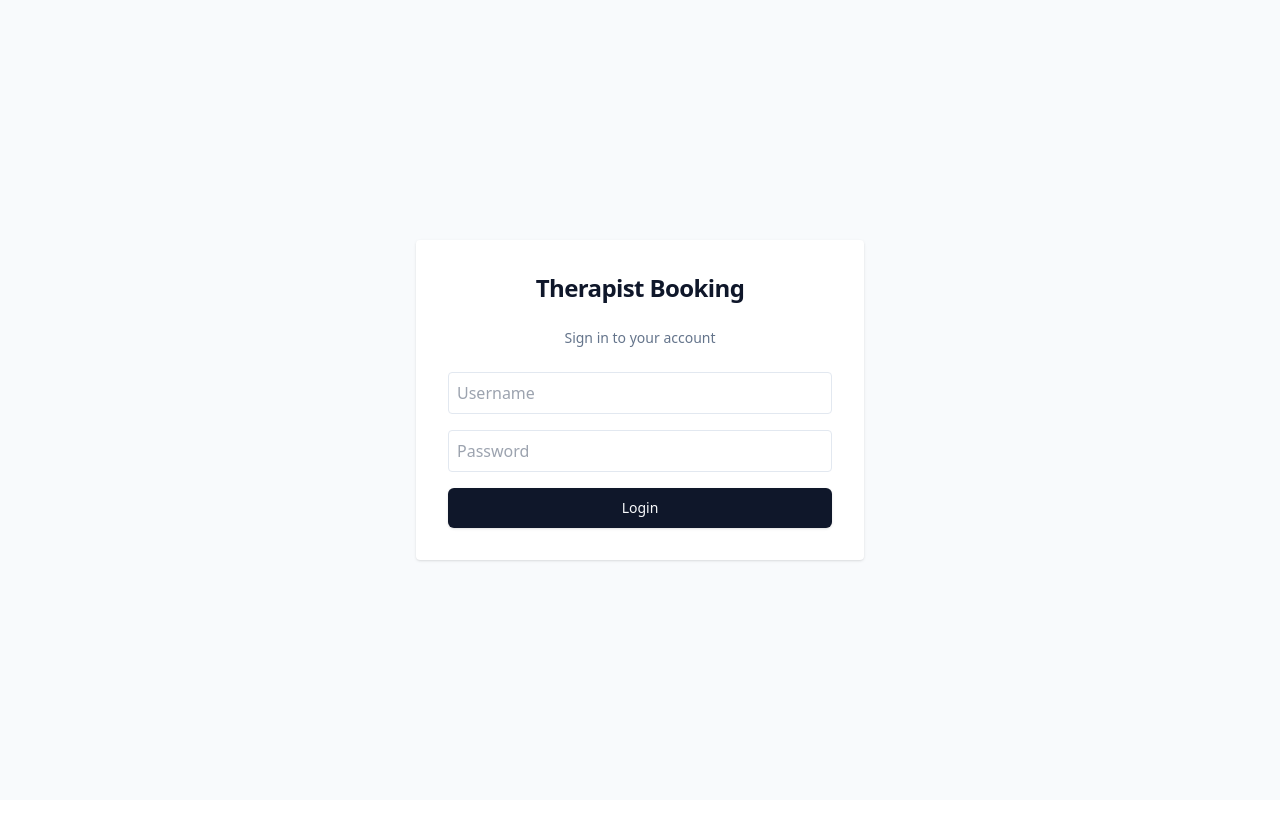
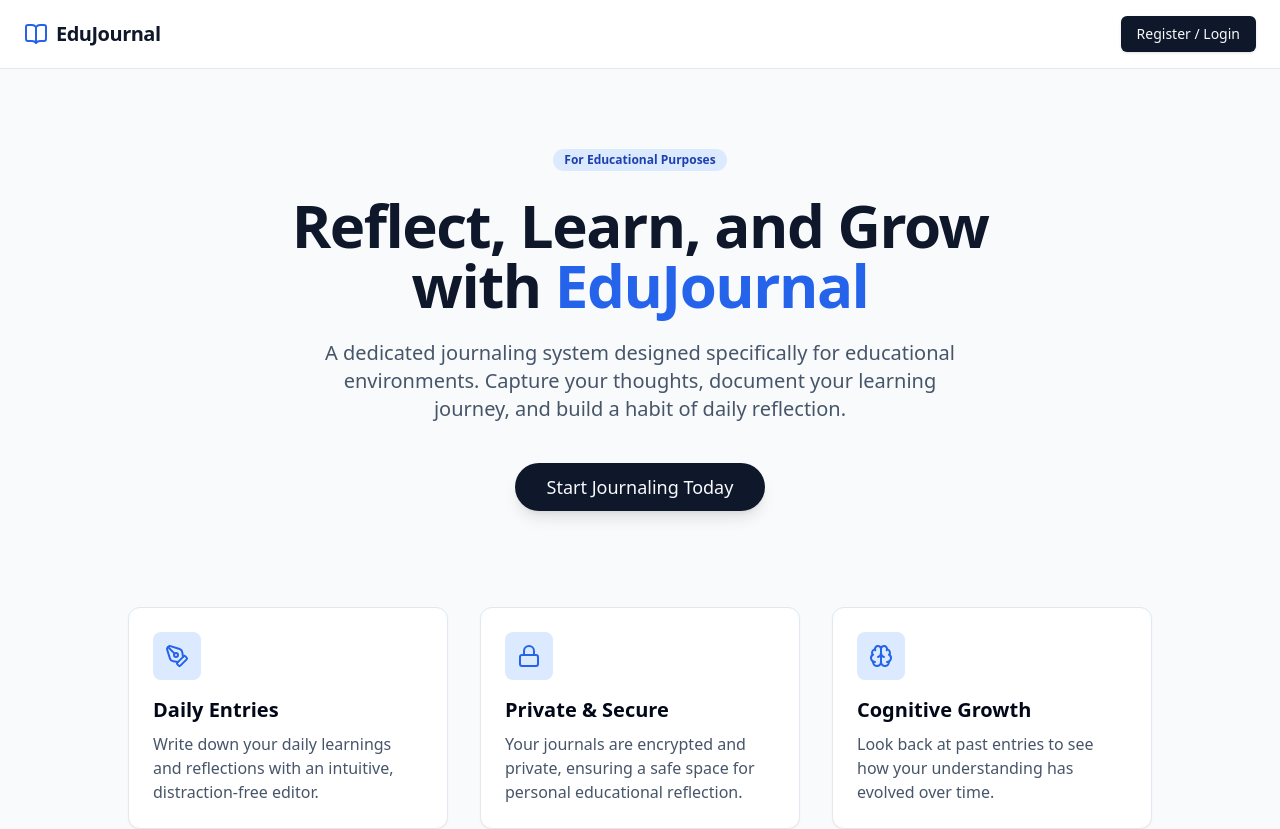
Before and after one commit to 7-3-N-3-7/frontend, a React (Vite) app: page / in a window 1280 px wide. Shown: the top 829 px of the page. Before the commit the page ends 800 px from the top, so only its background shows below. Built offline with nearby package versions, Linux system fonts and the light colour scheme; no server answers.

Commit message:
feat: implement landing page with navigation and login functionality

```diff
--- a/src/landing/LandingApp.tsx
+++ b/src/landing/LandingApp.tsx
@@ -1,5 +1,6 @@
 import { RouterProvider, createRouter, createRoute, createRootRoute, Outlet } from '@tanstack/react-router'
 import { Home } from './pages/Home'
+import { Login } from './pages/Login'
 
 const rootRoute = createRootRoute({
   component: () => <Outlet />,
@@ -11,7 +12,13 @@ const indexRoute = createRoute({
   component: Home,
 })
 
-const routeTree = rootRoute.addChildren([indexRoute])
+const loginRoute = createRoute({
+  getParentRoute: () => rootRoute,
+  path: '/login',
+  component: Login,
+})
+
+const routeTree = rootRoute.addChildren([indexRoute, loginRoute])
 
 const router = createRouter({ routeTree })
 
--- a/src/landing/pages/Home.tsx
+++ b/src/landing/pages/Home.tsx
@@ -1,102 +1,69 @@
-import { useState } from 'react'
+import { Link } from '@tanstack/react-router'
 import { Button } from "@/components/ui/button"
+import { BookOpen, PenTool, Lock, Brain } from "lucide-react"
 
 export function Home() {
-  const [username, setUsername] = useState('')
-  const [password, setPassword] = useState('')
-  const [loading, setLoading] = useState(false)
+  return (
+    <div className="min-h-screen bg-slate-50 flex flex-col">
+      {/* Navbar */}
+      <header className="px-6 py-4 flex items-center justify-between bg-white border-b">
+        <div className="flex items-center gap-2">
+          <BookOpen className="w-6 h-6 text-blue-600" />
+          <span className="text-xl font-bold tracking-tight text-slate-900">EduJournal</span>
+        </div>
+        <Link to="/login">
+          <Button>Register / Login</Button>
+        </Link>
+      </header>
 
-  // NOTE: Keycloak ROPC does NOT support user registration via this endpoint.
-  // Registration must be done via the Keycloak Admin REST API from a secure backend,
-  // or by redirecting the user to Keycloak's registration page.
+      {/* Hero Section */}
+      <main className="flex-1 flex flex-col items-center justify-center text-center px-4 py-20">
+        <div className="inline-flex items-center rounded-full border px-2.5 py-0.5 text-xs font-semibold transition-colors focus:outline-none focus:ring-2 focus:ring-ring focus:ring-offset-2 border-transparent bg-blue-100 text-blue-800 mb-6">
+          For Educational Purposes
+        </div>
+        <h1 className="text-5xl md:text-6xl font-extrabold tracking-tight text-slate-900 mb-6 max-w-3xl">
+          Reflect, Learn, and Grow with <span className="text-blue-600">EduJournal</span>
+        </h1>
+        <p className="text-lg md:text-xl text-slate-600 max-w-2xl mb-10">
+          A dedicated journaling system designed specifically for educational environments.
+          Capture your thoughts, document your learning journey, and build a habit of daily reflection.
+        </p>
+        <Link to="/login">
+          <Button size="lg" className="text-lg px-8 py-6 rounded-full shadow-lg hover:shadow-xl transition-all">
+            Start Journaling Today
+          </Button>
+        </Link>
 
-  // Configure your Realm and Client ID here
-  const REALM = "api-backend" // Replace with your actual realm name if different
-  const CLIENT_ID = "platform-frontend"
+        {/* Feature Grid */}
+        <div className="grid grid-cols-1 md:grid-cols-3 gap-8 mt-24 max-w-5xl w-full text-left">
+          <div className="bg-white p-6 rounded-xl shadow-sm border">
+            <div className="w-12 h-12 bg-blue-100 text-blue-600 rounded-lg flex items-center justify-center mb-4">
+              <PenTool className="w-6 h-6" />
+            </div>
+            <h3 className="text-xl font-bold mb-2">Daily Entries</h3>
+            <p className="text-slate-600">Write down your daily learnings and reflections with an intuitive, distraction-free editor.</p>
+          </div>
+          <div className="bg-white p-6 rounded-xl shadow-sm border">
+            <div className="w-12 h-12 bg-blue-100 text-blue-600 rounded-lg flex items-center justify-center mb-4">
+              <Lock className="w-6 h-6" />
+            </div>
+            <h3 className="text-xl font-bold mb-2">Private & Secure</h3>
+            <p className="text-slate-600">Your journals are encrypted and private, ensuring a safe space for personal educational reflection.</p>
+          </div>
+          <div className="bg-white p-6 rounded-xl shadow-sm border">
+            <div className="w-12 h-12 bg-blue-100 text-blue-600 rounded-lg flex items-center justify-center mb-4">
+              <Brain className="w-6 h-6" />
+            </div>
+            <h3 className="text-xl font-bold mb-2">Cognitive Growth</h3>
+            <p className="text-slate-600">Look back at past entries to see how your understanding has evolved over time.</p>
+          </div>
+        </div>
+      </main>
 
-  const domain = import.meta.env.VITE_DOMAIN || 'localhost:5173'
-  const protocol = domain.includes('localhost') ? 'http' : 'https'
-
-  // The base URL for your IAM API
-  const iamApiUrl = import.meta.env.VITE_IAM_URL || 'https://login.157.180.43.151.nip.io'
-
-  const handleLogin = async (e: React.FormEvent) => {
-    e.preventDefault()
-    setLoading(true)
-
-    try {
-      // 1. URL Encoded body is required for Keycloak's token endpoint
-      const body = new URLSearchParams()
-      body.append('grant_type', 'password')
-      body.append('client_id', CLIENT_ID)
-      body.append('username', username)
-      body.append('password', password)
-
-      // 2. Make the Direct Access Grant (ROPC) call
-      const response = await fetch(`${iamApiUrl}/realms/${REALM}/protocol/openid-connect/token`, {
-        method: 'POST',
-        headers: {
-          'Content-Type': 'application/x-www-form-urlencoded',
-        },
-        body: body.toString()
-      })
-
-      if (!response.ok) {
-        throw new Error('Authentication failed. Check credentials.')
-      }
-
-      const data = await response.json()
-
-      // 3. Store the token. To share it with platform.localhost, we set a cookie on the root domain!
-      // We extract just the base domain (e.g. 'localhost' or '157.180.43.151.nip.io') without the port.
-      const baseDomain = domain.split(':')[0]
-
-      // Set a cookie valid for the entire domain and subdomains
-      document.cookie = `access_token=${data.access_token}; domain=.${baseDomain}; path=/; max-age=${data.expires_in}; SameSite=Lax; ${protocol === 'https' ? 'Secure' : ''}`
-
-      // Optional: store the refresh_token similarly if you need to refresh sessions
-      // document.cookie = `refresh_token=${data.refresh_token}; domain=.${baseDomain}; path=/; SameSite=Lax; ${protocol === 'https' ? 'Secure' : ''}`
-
-      // 4. Redirect to the platform app
-      window.location.href = `${protocol}://platform.${domain}`
-    } catch (error) {
-      console.error(error)
-      alert("Failed to authenticate. Have you configured 'Direct Access Grants' for your client in Keycloak?")
-    } finally {
-      setLoading(false)
-    }
-  }
-
-  return (
-    <div className="min-h-screen flex flex-col items-center justify-center bg-slate-50 p-4">
-      <div className="max-w-md w-full bg-white p-8 rounded shadow text-center space-y-6">
-        <h1 className="text-2xl font-extrabold tracking-tight text-slate-900">
-          Therapist Booking
-        </h1>
-        <p className="text-sm text-slate-500">Sign in to your account</p>
-
-        <form onSubmit={handleLogin} className="flex flex-col space-y-4">
-          <input
-            type="text"
-            placeholder="Username"
-            className="border p-2 rounded focus:outline-none focus:ring-2 focus:ring-blue-500"
-            value={username}
-            onChange={e => setUsername(e.target.value)}
-            required
-          />
-          <input
-            type="password"
-            placeholder="Password"
-            className="border p-2 rounded focus:outline-none focus:ring-2 focus:ring-blue-500"
-            value={password}
-            onChange={e => setPassword(e.target.value)}
-            required
-          />
-          <Button type="submit" size="lg" className="w-full" disabled={loading}>
-            {loading ? 'Authenticating...' : 'Login'}
-          </Button>
-        </form>
-      </div>
+      {/* Footer */}
+      <footer className="py-6 text-center text-slate-500 text-sm bg-white border-t mt-auto">
+        &copy; {new Date().getFullYear()} EduJournal. This is an educational project.
+      </footer>
     </div>
   )
 }
--- /dev/null
+++ b/src/landing/pages/Login.tsx
@@ -0,0 +1,102 @@
+import { useState } from 'react'
+import { Button } from "@/components/ui/button"
+
+export function Login() {
+  const [username, setUsername] = useState('')
+  const [password, setPassword] = useState('')
+  const [loading, setLoading] = useState(false)
+
+  // NOTE: Keycloak ROPC does NOT support user registration via this endpoint.
+  // Registration must be done via the Keycloak Admin REST API from a secure backend,
+  // or by redirecting the user to Keycloak's registration page.
+
+  // Configure your Realm and Client ID here
+  const REALM = "api-backend" // Replace with your actual realm name if different
+  const CLIENT_ID = "platform-frontend"
+
+  const domain = import.meta.env.VITE_DOMAIN || 'localhost:5173'
+  const protocol = domain.includes('localhost') ? 'http' : 'https'
+
+  // The base URL for your IAM API
+  const iamApiUrl = import.meta.env.VITE_IAM_URL || 'https://login.157.180.43.151.nip.io'
+
+  const handleLogin = async (e: React.FormEvent) => {
+    e.preventDefault()
+    setLoading(true)
+
+    try {
+      // 1. URL Encoded body is required for Keycloak's token endpoint
+      const body = new URLSearchParams()
+      body.append('grant_type', 'password')
+      body.append('client_id', CLIENT_ID)
+      body.append('username', username)
+      body.append('password', password)
+
+      // 2. Make the Direct Access Grant (ROPC) call
+      const response = await fetch(`${iamApiUrl}/realms/${REALM}/protocol/openid-connect/token`, {
+        method: 'POST',
+        headers: {
+          'Content-Type': 'application/x-www-form-urlencoded',
+        },
+        body: body.toString()
+      })
+
+      if (!response.ok) {
+        throw new Error('Authentication failed. Check credentials.')
+      }
+
+      const data = await response.json()
+
+      // 3. Store the token. To share it with platform.localhost, we set a cookie on the root domain!
+      // We extract just the base domain (e.g. 'localhost' or '157.180.43.151.nip.io') without the port.
+      const baseDomain = domain.split(':')[0]
+
+      // Set a cookie valid for the entire domain and subdomains
+      document.cookie = `access_token=${data.access_token}; domain=.${baseDomain}; path=/; max-age=${data.expires_in}; SameSite=Lax; ${protocol === 'https' ? 'Secure' : ''}`
+
+      // Optional: store the refresh_token similarly if you need to refresh sessions
+      // document.cookie = `refresh_token=${data.refresh_token}; domain=.${baseDomain}; path=/; SameSite=Lax; ${protocol === 'https' ? 'Secure' : ''}`
+
+      // 4. Redirect to the platform app
+      window.location.href = `${protocol}://platform.${domain}`
+    } catch (error) {
+      console.error(error)
+      alert("Failed to authenticate. Have you configured 'Direct Access Grants' for your client in Keycloak?")
+    } finally {
+      setLoading(false)
+    }
+  }
+
+  return (
+    <div className="min-h-screen flex flex-col items-center justify-center bg-slate-50 p-4">
+      <div className="max-w-md w-full bg-white p-8 rounded shadow text-center space-y-6">
+        <h1 className="text-2xl font-extrabold tracking-tight text-slate-900">
+          Therapist Booking
+        </h1>
+        <p className="text-sm text-slate-500">Sign in to your account</p>
+
+        <form onSubmit={handleLogin} className="flex flex-col space-y-4">
+          <input
+            type="text"
+            placeholder="Username"
+            className="border p-2 rounded focus:outline-none focus:ring-2 focus:ring-blue-500"
+            value={username}
+            onChange={e => setUsername(e.target.value)}
+            required
+          />
+          <input
+            type="password"
+            placeholder="Password"
+            className="border p-2 rounded focus:outline-none focus:ring-2 focus:ring-blue-500"
+            value={password}
+            onChange={e => setPassword(e.target.value)}
+            required
+          />
+          <Button type="submit" size="lg" className="w-full" disabled={loading}>
+            {loading ? 'Authenticating...' : 'Login'}
+          </Button>
+        </form>
+      </div>
+    </div>
+  )
+}
```
Also changed, not shown: 2 other files (tests, documents, lock files or other folders).
